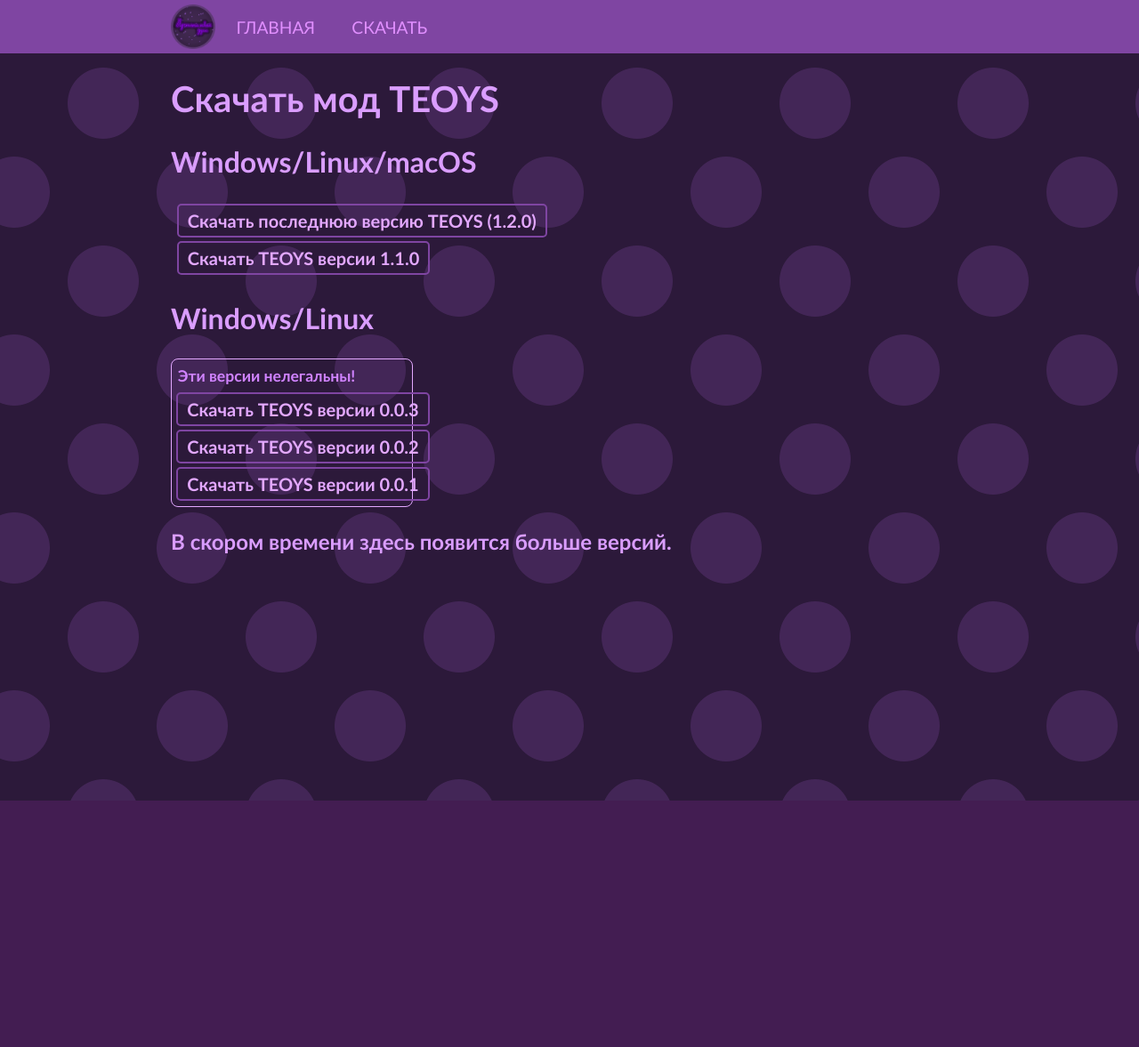
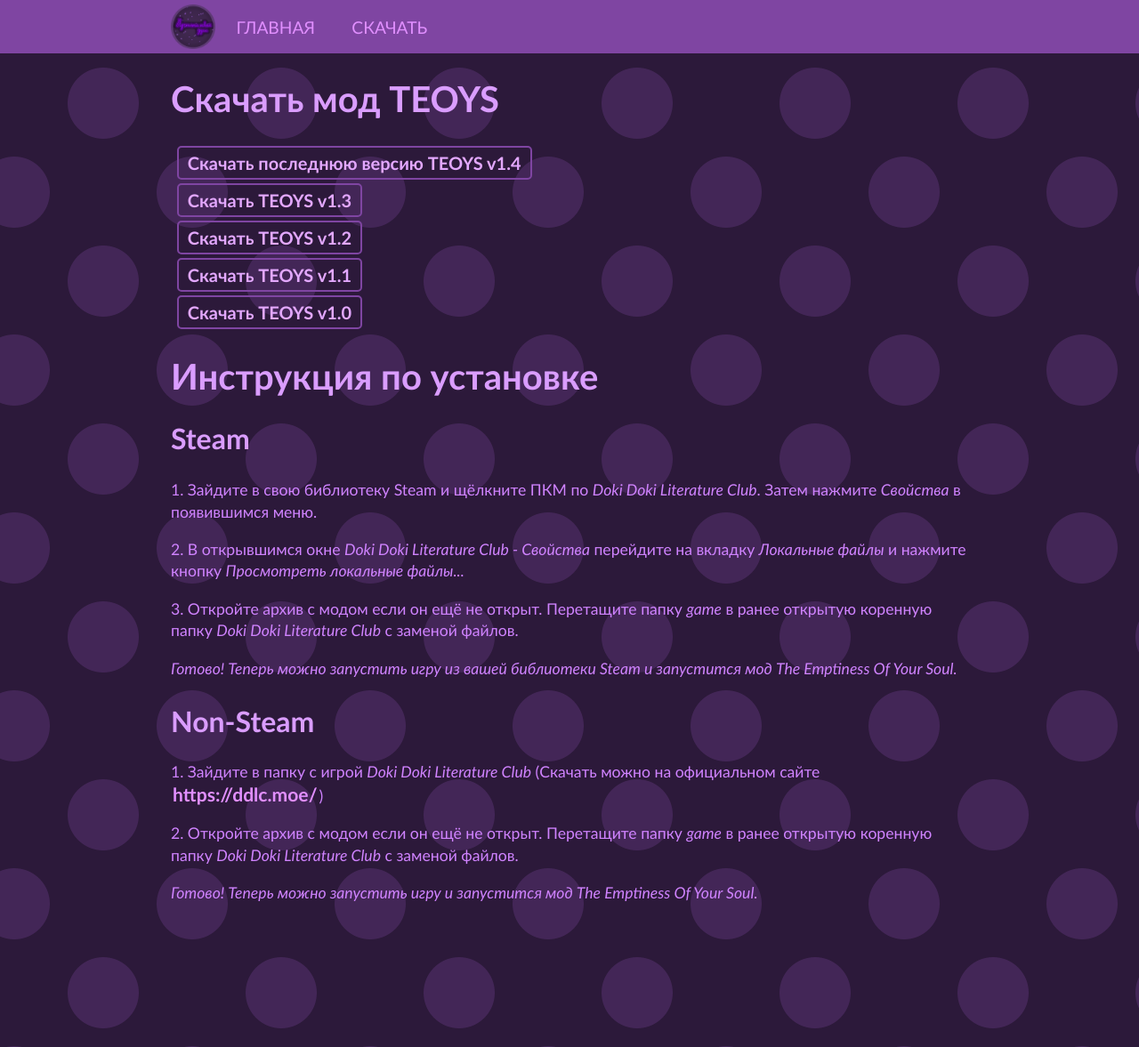
Before and after one commit to teoys/teoys.github.io, a Jekyll site: the page built from download/index.html, in a window 1280 px wide. Shown: the whole page at 89% size. Built offline with Jekyll 4.4.1, drawn with Linux system fonts in a browser that asks for light colours; before the commit the page ends 900 px from its top, so only the background shows below that.

Commit message:
Update index.html

```diff
--- a/download/index.html
+++ b/download/index.html
@@ -5,18 +5,20 @@ title: Скачать мод TEOYS
 <div class="blurb">
     <h1>Скачать мод TEOYS</h1>
     <div class="dload-buttons">
-        <h2>Windows/Linux/macOS</h2>
         <div class="normal">
-            <button class="btn-default" onclick="window.location.href = 'https://1drv.ms/u/s!AsqGVIF15c0wkAjBq4u64uRZJx-X';">Скачать последнюю версию TEOYS (1.2.0)</button>
-            <button class="btn-default" onclick="window.location.href = 'https://1drv.ms/u/s!AsqGVIF15c0wj2_mNzJpU3CMjWkZ';">Скачать TEOYS версии 1.1.0</button>
-        </div>
-        <h2>Windows/Linux</h2>
-        <div class="not-legal">
-            <p class="not-legal-text">Эти версии нелегальны!</p>
-            <button class="btn-default" onclick="window.location.href = 'https://1drv.ms/u/s!AsqGVIF15c0wj0Y5NLIWlc7j8Vq0';">Скачать TEOYS версии 0.0.3</button>
-            <button class="btn-default" onclick="window.location.href = 'https://drive.google.com/open?id=1zB7Mo1h1rGfFJH0flXxUinKxJIlIyj8m';">Скачать TEOYS версии 0.0.2</button>
-            <button class="btn-default" onclick="window.location.href = 'https://drive.google.com/open?id=1amC7oPmDQrBt6OcpR7yCmjKNzAlxndGF';">Скачать TEOYS версии 0.0.1</button>
+            <button class="btn-default" onclick="window.location.href = 'https://github.com/catink123/TEOYS/releases/download/v1.4/TEOYS-1.4-Mod.zip';">Скачать последнюю версию TEOYS v1.4</button>
+            <button class="btn-default" onclick="window.location.href = 'https://github.com/catink123/TEOYS/releases/download/v1.3/TEOYS-1.3-Mod.zip';">Скачать TEOYS v1.3</button>
+            <button class="btn-default" onclick="window.location.href = 'https://github.com/catink123/TEOYS/releases/download/v1.2/TEOYS-1.2-Mod.zip';">Скачать TEOYS v1.2</button>
+            <button class="btn-default" onclick="window.location.href = 'https://github.com/catink123/TEOYS/releases/download/v1.1/TEOYS-1.1-Mod.zip';">Скачать TEOYS v1.1</button>
+            <button class="btn-default" onclick="window.location.href = 'https://github.com/catink123/TEOYS/releases/download/v1.0/TEOYS-1.0-Mod.zip';">Скачать TEOYS v1.0</button>
         </div>
     </div>
-    <h3>В скором времени здесь появится больше версий.</h3>
+    <h1>Инструкция по установке</h1>
+    <h2>Steam</h2>
+    <p>1. Зайдите в свою библиотеку Steam и щёлкните ПКМ по <i>Doki Doki Literature Club</i>. Затем нажмите <i>Свойства</i> в появившимся меню.</p>
+    <p>2. В открывшимся окне <i>Doki Doki Literature Club - Свойства</i> перейдите на вкладку <i>Локальные файлы</i> и нажмите кнопку <i>Просмотреть локальные файлы...</i></p>
+    <p>3. Откройте архив с модом если он ещё не открыт. Перетащите папку <i>game</i> в ранее открытую коренную папку <i>Doki Doki Literature Club</i> с заменой файлов.</p><p><i>Готово! Теперь можно запустить игру из вашей библиотеки Steam и запустится мод The Emptiness Of Your Soul.</i></p>
+    <h2>Non-Steam</h2>
+    <p>1. Зайдите в папку с игрой <i>Doki Doki Literature Club</i> (Скачать можно на официальном сайте <a>https://ddlc.moe/</a>) </p>
+    <p>2. Откройте архив с модом если он ещё не открыт. Перетащите папку <i>game</i> в ранее открытую коренную папку <i>Doki Doki Literature Club</i> с заменой файлов.</p><p><i>Готово! Теперь можно запустить игру и запустится мод The Emptiness Of Your Soul.</i></p>
 </div>
```
